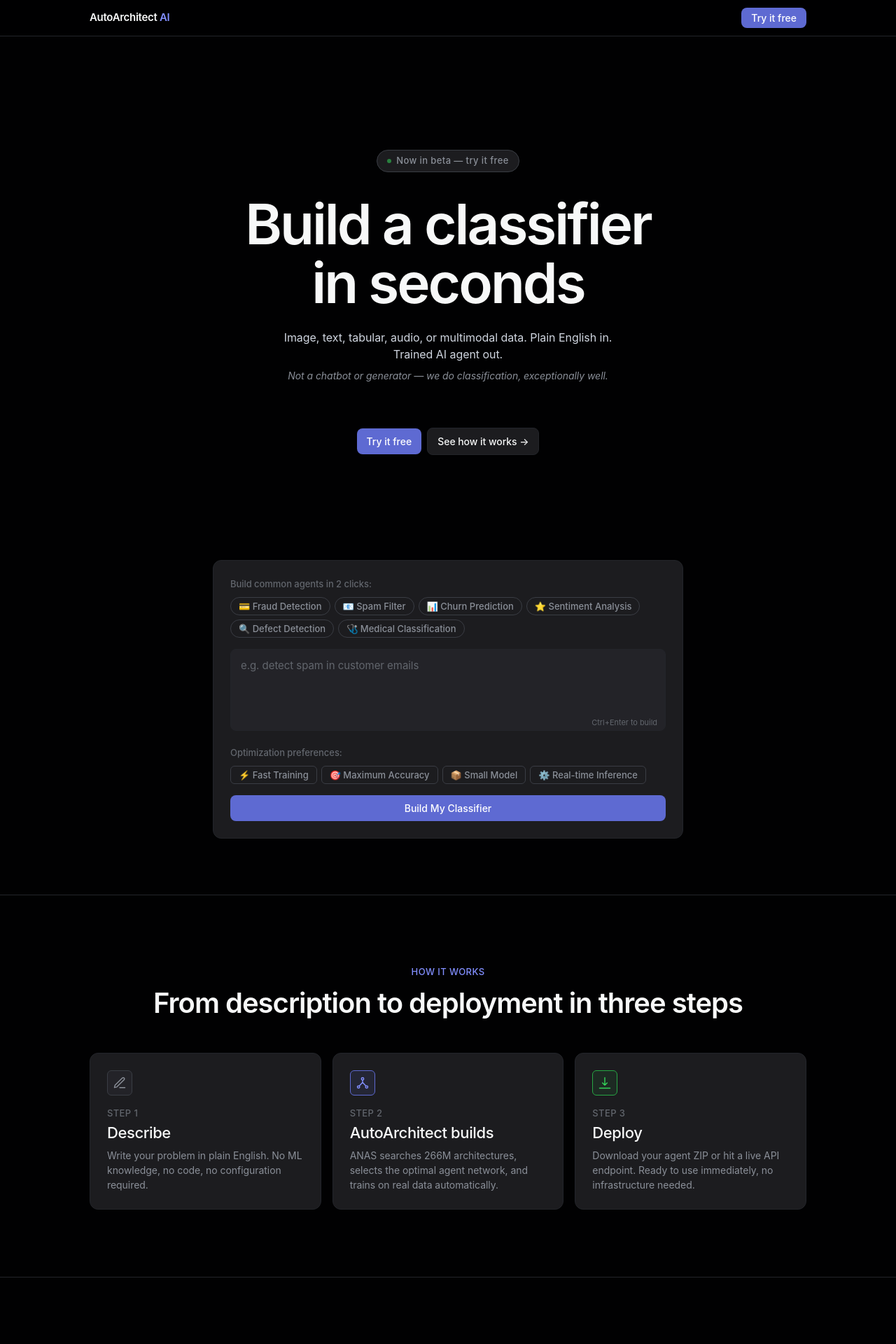
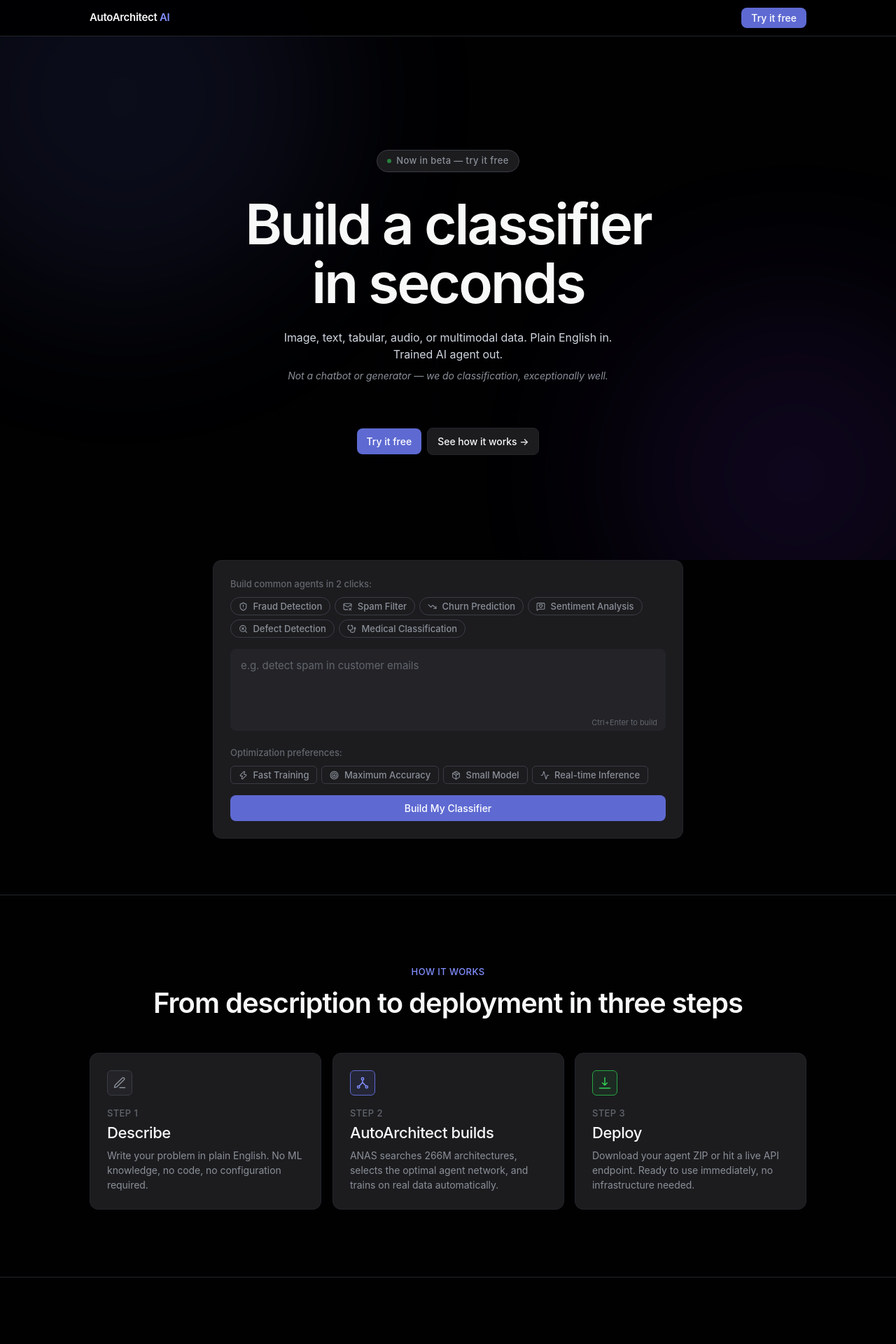
Before and after one commit to dhanraj176/NAs-Builder, a Flask app: page / in a window 1280 px wide. Shown: the top 1920 px of the page at 70% size. Run offline with Flask 3, Linux system fonts and the light colour scheme; parts of the project's set-up code (start-up, migrations or seed data) failed here and were passed over.

Commit message:
Day 25 - UI Phase 3: Replace emojis with Lucide icons. Add ambient floating orbs, animated grid pattern, page entrance animations, typewriter brain cores, count-up accuracy, hover effects throughout. Premium 2026 feel.
Co-Authored-By: Claude Sonnet 4.6 <noreply@anthropic.com>

```diff
--- a/autoarchitect/static/css/style.css
+++ b/autoarchitect/static/css/style.css
@@ -1192,3 +1192,162 @@ textarea::placeholder { color: var(--ink-tertiary); }
   .footer-inner      { flex-direction: column; align-items: flex-start; gap: var(--space-md); }
   .footer-right      { text-align: left; }
 }
+
+/* ── AMBIENT ORBS ───────────────────────────────── */
+
+.ambient-orbs {
+  position:       fixed;
+  inset:          0;
+  pointer-events: none;
+  z-index:        -1;
+  overflow:       hidden;
+}
+
+.orb {
+  position:      absolute;
+  border-radius: 50%;
+  filter:        blur(120px);
+  opacity:       0.12;
+}
+
+.orb-1 {
+  width:      600px;
+  height:     600px;
+  background: var(--primary);
+  top:        -200px;
+  left:       -200px;
+  animation:  float-1 20s ease-in-out infinite;
+}
+
+.orb-2 {
+  width:      500px;
+  height:     500px;
+  background: #7c3aed;
+  bottom:     -150px;
+  right:      -150px;
+  animation:  float-2 25s ease-in-out infinite;
+}
+
+@keyframes float-1 {
+  0%, 100% { transform: translate(0, 0); }
+  50%       { transform: translate(100px, 50px); }
+}
+
+@keyframes float-2 {
+  0%, 100% { transform: translate(0, 0); }
+  50%       { transform: translate(-80px, -40px); }
+}
+
+/* ── HERO BG GRID ───────────────────────────────── */
+
+.hero { position: relative; overflow: hidden; }
+
+.hero-bg-grid {
+  position:         absolute;
+  inset:            0;
+  background-image:
+    linear-gradient(rgba(94, 106, 210, 0.04) 1px, transparent 1px),
+    linear-gradient(90deg, rgba(94, 106, 210, 0.04) 1px, transparent 1px);
+  background-size:  80px 80px;
+  -webkit-mask-image: radial-gradient(ellipse at center, black 20%, transparent 70%);
+  mask-image:       radial-gradient(ellipse at center, black 20%, transparent 70%);
+  pointer-events:   none;
+  animation:        grid-pulse 8s ease-in-out infinite;
+}
+
+@keyframes grid-pulse {
+  0%, 100% { opacity: 0.4; }
+  50%       { opacity: 0.9; }
+}
+
+/* ── PAGE ENTRANCE ANIMATIONS ───────────────────── */
+
+.fade-up {
+  opacity:   0;
+  transform: translateY(20px);
+  animation: entranceFadeUp 0.6s cubic-bezier(0.16, 1, 0.3, 1) forwards;
+}
+.fade-up-d1 { animation-delay: 0.08s; }
+.fade-up-d2 { animation-delay: 0.18s; }
+.fade-up-d3 { animation-delay: 0.28s; }
+.fade-up-d4 { animation-delay: 0.40s; }
+
+@keyframes entranceFadeUp {
+  to { opacity: 1; transform: translateY(0); }
+}
+
+/* ── SCROLL-TRIGGERED ANIMATIONS ────────────────── */
+
+.scroll-fade {
+  opacity:    0;
+  transform:  translateY(24px);
+  transition: opacity 0.55s cubic-bezier(0.16, 1, 0.3, 1),
+              transform 0.55s cubic-bezier(0.16, 1, 0.3, 1);
+}
+.scroll-fade.visible {
+  opacity:   1;
+  transform: translateY(0);
+}
+
+/* ── LUCIDE ICON SIZING ──────────────────────────── */
+
+.qs-chip svg.lucide,
+.constraint-chip svg.lucide {
+  width:          13px;
+  height:         13px;
+  vertical-align: -2px;
+  margin-right:   4px;
+  flex-shrink:    0;
+  stroke-width:   2;
+}
+
+.vr-icon svg.lucide {
+  width:        24px;
+  height:       24px;
+  stroke-width: 1.75;
+  color:        var(--ink-subtle);
+}
+
+/* ── ENHANCED HOVER EFFECTS ─────────────────────── */
+
+.hiw-card:hover {
+  transform: translateY(-2px);
+}
+
+.vr-card:hover {
+  transform: translateY(-2px);
+}
+
+.primary-btn:hover {
+  box-shadow: 0 4px 16px rgba(94, 106, 210, 0.35);
+}
+
+.btn-launch:hover {
+  box-shadow: 0 4px 16px rgba(94, 106, 210, 0.3);
+}
+
+.hiw-card  { will-change: transform; }
+.vr-card   { will-change: transform; }
+
+/* ── ANIMATED AGENT NETWORK ARROW ───────────────── */
+
+.an-arrow {
+  display:         flex;
+  align-items:     center;
+  flex-shrink:     0;
+  color:           var(--ink-tertiary);
+}
+
+.an-arrow svg { display: block; }
+
+/* ── REDUCED MOTION ─────────────────────────────── */
+
+@media (prefers-reduced-motion: reduce) {
+  *, *::before, *::after {
+    animation-duration:       0.01ms !important;
+    animation-iteration-count: 1 !important;
+    transition-duration:      0.01ms !important;
+  }
+  .scroll-fade { opacity: 1; transform: none; }
+  .fade-up     { opacity: 1; transform: none; }
+}
--- a/autoarchitect/static/js/main.js
+++ b/autoarchitect/static/js/main.js
@@ -13,6 +13,34 @@ function toggleVrCard(card) {
     c.classList.remove('expanded');
   });
   if (!wasExpanded) card.classList.add('expanded');
+}
+
+// ── TYPEWRITER ──────────────────────────────────────────────────────────────
+
+async function typewriter(element, text, speed) {
+  speed = speed || 25;
+  element.textContent = '';
+  for (var i = 0; i <= text.length; i++) {
+    element.textContent = text.substring(0, i);
+    await sleep(speed);
+  }
+}
+
+// ── COUNT-UP ────────────────────────────────────────────────────────────────
+
+function countUp(element, target, duration) {
+  duration = duration || 1400;
+  var start = performance.now();
+  function step() {
+    var elapsed  = performance.now() - start;
+    var progress = Math.min(elapsed / duration, 1);
+    var eased    = 1 - Math.pow(1 - progress, 3);
+    var current  = target * eased;
+    element.textContent = current.toFixed(1) + '%';
+    if (progress < 1) requestAnimationFrame(step);
+    else element.textContent = target + '%';
+  }
+  requestAnimationFrame(step);
 }
 
 // ── PLACEHOLDER CYCLING ────────────────────────────────────────────────────
@@ -215,10 +243,11 @@ async function animateBrainCores() {
     '', 'running');
   setProgress(12);
   await sleep(3500);
-  updateStep('brain1',
-    'Brain Core 1: Task understood',
+  updateStep('brain1', '',
     'Classification intent · medium complexity · high confidence',
     'done', '3.5s');
+  var el1 = document.querySelector('#ps-brain1 .ps-main');
+  if (el1) await typewriter(el1, 'Brain Core 1: Task understood', 22);
 
   // Core 2
   addStep('brain2',
@@ -226,10 +255,11 @@ async function animateBrainCores() {
     '', 'running');
   setProgress(28);
   await sleep(2800);
-  updateStep('brain2',
-    'Brain Core 2: Domain classified',
+  updateStep('brain2', '',
     'Primary agent selected · routing to specialist',
     'done', '2.8s');
+  var el2 = document.querySelector('#ps-brain2 .ps-main');
+  if (el2) await typewriter(el2, 'Brain Core 2: Domain classified', 22);
 
   // Core 3
   addStep('brain3',
@@ -237,10 +267,11 @@ async function animateBrainCores() {
     '', 'running');
   setProgress(44);
   await sleep(2500);
-  updateStep('brain3',
-    'Brain Core 3: Architecture decided',
+  updateStep('brain3', '',
     'Execution mode · agent topology confirmed',
     'done', '2.5s');
+  var el3 = document.querySelector('#ps-brain3 .ps-main');
+  if (el3) await typewriter(el3, 'Brain Core 3: Architecture decided', 22);
 
   setProgress(55);
   await sleep(200);
@@ -455,8 +486,15 @@ function buildAgentNetwork(agents, data) {
   var meta  = document.getElementById('agentNetworkMeta');
   var html  = '';
 
+  var flowArrow = '<div class="an-arrow"><svg width="28" height="12" viewBox="0 0 28 12" fill="none">' +
+    '<line x1="0" y1="6" x2="20" y2="6" stroke="var(--primary)" stroke-width="1.5" stroke-dasharray="3 3">' +
+    '<animate attributeName="stroke-dashoffset" from="0" to="-6" dur="0.55s" repeatCount="indefinite"/>' +
+    '</line>' +
+    '<polyline points="16,2 24,6 16,10" fill="none" stroke="var(--primary)" stroke-width="1.5" stroke-linecap="round" stroke-linejoin="round"/>' +
+    '</svg></div>';
+
   html += '<div class="an-node"><div class="an-node-label">INPUT</div><div class="an-node-sub">Problem</div></div>';
-  html += '<div class="an-arrow">&#8594;</div>';
+  html += flowArrow;
 
   agents.forEach(function(a, i) {
     var acc = (data.all_accuracies && data.all_accuracies[a]) ? data.all_accuracies[a] : null;
@@ -464,15 +502,15 @@ function buildAgentNetwork(agents, data) {
             '<div class="an-node-label">' + a.toUpperCase() + '</div>' +
             '<div class="an-node-sub">' + (acc ? acc + '%' : 'NAS agent') + '</div>' +
             '</div>';
-    if (i < agents.length - 1) html += '<div class="an-arrow">&#8594;</div>';
+    if (i < agents.length - 1) html += flowArrow;
   });
 
   if (agents.length > 1) {
-    html += '<div class="an-arrow">&#8594;</div>';
+    html += flowArrow;
     html += '<div class="an-node"><div class="an-node-label">FUSION</div><div class="an-node-sub">Merge</div></div>';
   }
 
-  html += '<div class="an-arrow">&#8594;</div>';
+  html += flowArrow;
   html += '<div class="an-node"><div class="an-node-label">OUTPUT</div><div class="an-node-sub">Model</div></div>';
 
   nodes.innerHTML = html;
@@ -489,7 +527,11 @@ function showResults(data) {
             data.accuracy || (data.evaluation && data.evaluation.avg_score) || 0;
 
   var accEl = document.getElementById('resultsAccNum');
-  accEl.textContent = acc > 0 ? acc + '%' : '—';
+  if (acc > 0) {
+    countUp(accEl, acc, 1400);
+  } else {
+    accEl.textContent = '—';
+  }
   if      (acc >= 80) accEl.style.color = 'var(--green-h)';
   else if (acc >= 60) accEl.style.color = 'var(--amber)';
   else                accEl.style.color = 'var(--red)';
@@ -678,4 +720,28 @@ document.addEventListener('DOMContentLoaded', function() {
 
   initQuickStartChips();
   initConstraintChips();
+
+  // Re-run Lucide in case DOMContentLoaded fires after script block
+  if (typeof lucide !== 'undefined') lucide.createIcons();
+
+  // Scroll-triggered fade-in
+  if (typeof IntersectionObserver !== 'undefined') {
+    var scrollObs = new IntersectionObserver(function(entries) {
+      entries.forEach(function(entry) {
+        if (entry.isIntersecting) {
+          entry.target.classList.add('visible');
+          scrollObs.unobserve(entry.target);
+        }
+      });
+    }, { threshold: 0.08 });
+
+    document.querySelectorAll('.scroll-fade').forEach(function(el) {
+      scrollObs.observe(el);
+    });
+  } else {
+    // Fallback: just show all immediately
+    document.querySelectorAll('.scroll-fade').forEach(function(el) {
+      el.classList.add('visible');
+    });
+  }
 });
--- a/autoarchitect/templates/index.html
+++ b/autoarchitect/templates/index.html
@@ -8,8 +8,15 @@
   <link rel="preconnect" href="https://fonts.gstatic.com" crossorigin>
   <link href="https://fonts.googleapis.com/css2?family=Inter:wght@400;500;600;700;800&display=swap" rel="stylesheet">
   <link rel="stylesheet" href="/static/css/style.css">
+  <script src="https://unpkg.com/lucide@latest/dist/umd/lucide.min.js"></script>
 </head>
 <body>
+
+  <!-- AMBIENT ORBS — fixed behind everything -->
+  <div class="ambient-orbs" aria-hidden="true">
+    <div class="orb orb-1"></div>
+    <div class="orb orb-2"></div>
+  </div>
 
   <!-- NAV -->
   <nav class="nav">
@@ -23,20 +30,21 @@
 
     <!-- HERO -->
     <section class="hero">
-      <div class="hero-badge">
+      <div class="hero-bg-grid" aria-hidden="true"></div>
+      <div class="hero-badge fade-up fade-up-d1">
         <span class="badge-dot"></span>
         Now in beta &mdash; try it free
       </div>
-      <h1 class="hero-title">Build a classifier<br>in seconds</h1>
-      <p class="hero-sub">
+      <h1 class="hero-title fade-up fade-up-d2">Build a classifier<br>in seconds</h1>
+      <p class="hero-sub fade-up fade-up-d3">
         Image, text, tabular, audio, or multimodal data.
         Plain English in. Trained AI agent out.
       </p>
-      <p class="hero-scope">
+      <p class="hero-scope fade-up fade-up-d3">
         Not a chatbot or generator &mdash; we do classification,
         exceptionally well.
       </p>
-      <div class="hero-cta">
+      <div class="hero-cta fade-up fade-up-d4">
         <a href="#build" class="primary-btn" onclick="scrollToInput(); return false;">Try it free</a>
         <a href="#hiw" class="secondary-btn">See how it works &rarr;</a>
       </div>
@@ -50,12 +58,12 @@
         <div class="quick-start">
           <p class="qs-label">Build common agents in 2 clicks:</p>
           <div class="qs-chip-row">
-            <button class="qs-chip" data-prompt="Detect fraudulent credit card transactions from spending patterns">&#x1F4B3; Fraud Detection</button>
-            <button class="qs-chip" data-prompt="Classify emails as spam or legitimate based on content">&#x1F4E7; Spam Filter</button>
-            <button class="qs-chip" data-prompt="Predict which customers will churn from usage history">&#x1F4CA; Churn Prediction</button>
-            <button class="qs-chip" data-prompt="Classify product reviews as positive or negative">&#x2B50; Sentiment Analysis</button>
-            <button class="qs-chip" data-prompt="Identify defective items on production line from photos">&#x1F50D; Defect Detection</button>
-            <button class="qs-chip" data-prompt="Classify medical xrays as normal or abnormal">&#x1FA7A; Medical Classification</button>
+            <button class="qs-chip" data-prompt="Detect fraudulent credit card transactions from spending patterns"><i data-lucide="shield-alert"></i> Fraud Detection</button>
+            <button class="qs-chip" data-prompt="Classify emails as spam or legitimate based on content"><i data-lucide="mail-x"></i> Spam Filter</button>
+            <button class="qs-chip" data-prompt="Predict which customers will churn from usage history"><i data-lucide="trending-down"></i> Churn Prediction</button>
+            <button class="qs-chip" data-prompt="Classify product reviews as positive or negative"><i data-lucide="message-square-heart"></i> Sentiment Analysis</button>
+            <button class="qs-chip" data-prompt="Identify defective items on production line from photos"><i data-lucide="search-x"></i> Defect Detection</button>
+            <button class="qs-chip" data-prompt="Classify medical xrays as normal or abnormal"><i data-lucide="stethoscope"></i> Medical Classification</button>
           </div>
         </div>
 
@@ -81,10 +89,10 @@
         <div class="constraints">
           <p class="qs-label">Optimization preferences:</p>
           <div class="constraint-row">
-            <button class="constraint-chip" data-constraint="fast">&#x26A1; Fast Training</button>
-            <button class="constraint-chip" data-constraint="accurate">&#x1F3AF; Maximum Accuracy</button>
-            <button class="constraint-chip" data-constraint="small">&#x1F4E6; Small Model</button>
-            <button class="constraint-chip" data-constraint="realtime">&#x2699;&#xFE0F; Real-time Inference</button>
+            <button class="constraint-chip" data-constraint="fast"><i data-lucide="zap"></i> Fast Training</button>
+            <button class="constraint-chip" data-constraint="accurate"><i data-lucide="target"></i> Maximum Accuracy</button>
+            <button class="constraint-chip" data-constraint="small"><i data-lucide="package"></i> Small Model</button>
+            <button class="constraint-chip" data-constraint="realtime"><i data-lucide="activity"></i> Real-time Inference</button>
           </div>
         </div>
 
@@ -190,13 +198,13 @@
   <!-- HOW IT WORKS -->
   <section class="hiw-section" id="hiw">
     <div class="hiw-inner">
-      <div class="hiw-heading">
+      <div class="hiw-heading scroll-fade">
         <div class="hiw-label">How it works</div>
         <h2 class="hiw-title">From description to deployment in three steps</h2>
       </div>
       <div class="hiw-grid">
 
-        <div class="hiw-card">
+        <div class="hiw-card scroll-fade">
           <div class="hiw-icon">
             <svg width="20" height="20" viewBox="0 0 24 24" fill="none">
               <path d="M12 20h9M16.5 3.5a2.121 2.121 0 013 3L7 19l-4 1 1-4L16.5 3.5z" stroke="currentColor" stroke-width="1.75" stroke-linecap="round" stroke-linejoin="round"/>
@@ -207,7 +215,7 @@
           <div class="hiw-card-body">Write your problem in plain English. No ML knowledge, no code, no configuration required.</div>
         </div>
 
-        <div class="hiw-card">
+        <div class="hiw-card scroll-fade">
           <div class="hiw-icon hiw-icon-purple">
             <svg width="20" height="20" viewBox="0 0 24 24" fill="none">
               <circle cx="12" cy="5" r="2" stroke="currentColor" stroke-width="1.75"/>
@@ -221,7 +229,7 @@
           <div class="hiw-card-body">ANAS searches 266M architectures, selects the optimal agent network, and trains on real data automatically.</div>
         </div>
 
-        <div class="hiw-card">
+        <div class="hiw-card scroll-fade">
           <div class="hiw-icon hiw-icon-green">
             <svg width="20" height="20" viewBox="0 0 24 24" fill="none">
               <path d="M12 3v13m0 0l-4-4m4 4l4-4M3 21h18" stroke="currentColor" stroke-width="1.75" stroke-linecap="round" stroke-linejoin="round"/>
@@ -239,7 +247,7 @@
   <!-- VERIFIED RESULTS -->
   <section class="verified-results">
     <div class="vr-inner">
-      <div class="vr-heading">
+      <div class="vr-heading scroll-fade">
         <div class="vr-label">Benchmarks</div>
         <h2 class="vr-title">Verified on 5 domains</h2>
         <p class="vr-sub">Real datasets. Held-out test data. Measurable accuracy.</p>
@@ -248,7 +256,7 @@
 
         <div class="vr-card" onclick="toggleVrCard(this)">
           <div class="vr-card-front">
-            <span class="vr-icon">&#x1F4F7;</span>
+            <span class="vr-icon"><i data-lucide="image"></i></span>
             <div class="vr-domain">Image classification</div>
             <div class="vr-cta">See proof &rarr;</div>
           </div>
@@ -263,7 +271,7 @@
 
         <div class="vr-card" onclick="toggleVrCard(this)">
           <div class="vr-card-front">
-            <span class="vr-icon">&#x1F4DD;</span>
+            <span class="vr-icon"><i data-lucide="file-text"></i></span>
             <div class="vr-domain">Text classification</div>
             <div class="vr-cta">See proof &rarr;</div>
           </div>
@@ -278,7 +286,7 @@
 
         <div class="vr-card" onclick="toggleVrCard(this)">
           <div class="vr-card-front">
-            <span class="vr-icon">&#x1F4CA;</span>
+            <span class="vr-icon"><i data-lucide="table-2"></i></span>
             <div class="vr-domain">Tabular classification</div>
             <div class="vr-cta">See proof &rarr;</div>
           </div>
@@ -293,7 +301,7 @@
 
         <div class="vr-card" onclick="toggleVrCard(this)">
           <div class="vr-card-front">
-            <span class="vr-icon">&#x1F9E0;</span>
+            <span class="vr-icon"><i data-lucide="layers"></i></span>
             <div class="vr-domain">Multimodal zero-shot</div>
             <div class="vr-cta">See proof &rarr;</div>
           </div>
@@ -308,7 +316,7 @@
 
         <div class="vr-card" onclick="toggleVrCard(this)">
           <div class="vr-card-front">
-            <span class="vr-icon">&#x1F3B5;</span>
+            <span class="vr-icon"><i data-lucide="audio-lines"></i></span>
             <div class="vr-domain">Audio classification</div>
             <div class="vr-cta">See proof &rarr;</div>
           </div>
@@ -356,5 +364,9 @@
   </footer>
 
   <script src="/static/js/main.js"></script>
+  <script>
+    // Initialize Lucide icons
+    if (typeof lucide !== 'undefined') lucide.createIcons();
+  </script>
 </body>
 </html>
```
